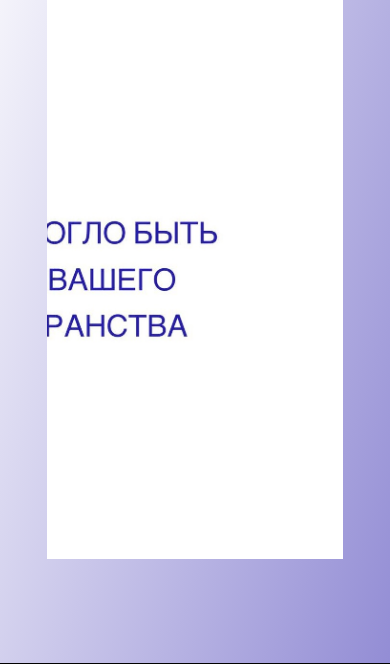
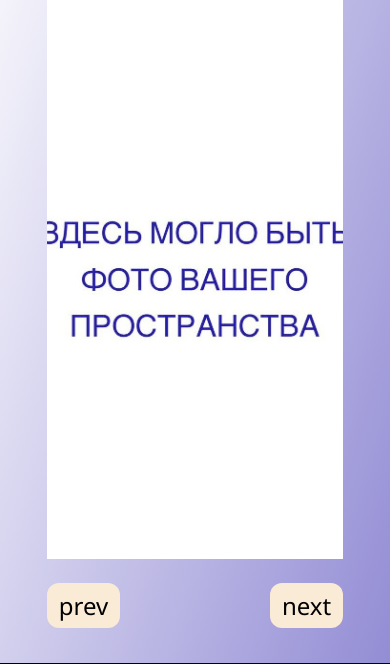
Before and after one commit to FFkuralator/web_service_DRG, a Flask app: template app/templates/spaces/space_card.html in a window 390 px wide. Shown: the part 209-873 px from the top of the page. Run offline with Flask 3, Linux system fonts and the light colour scheme; the template is opened without the code that fills it, so the values that code supplies are empty.

Commit message:
hotfix number 70

```diff
--- a/app/static/css/space_card.css
+++ b/app/static/css/space_card.css
@@ -328,6 +328,7 @@
     .gallery_container {
         display: block;
         height: 560px;
+        max-height: none;
     }
     .slide {
         overflow: hidden;
@@ -346,6 +347,8 @@
     .space_photo {
         height: 560px;
         margin: auto;
+        left: 0;
+        transform: none;
     }
     .button_container {
         display: flex;
```
